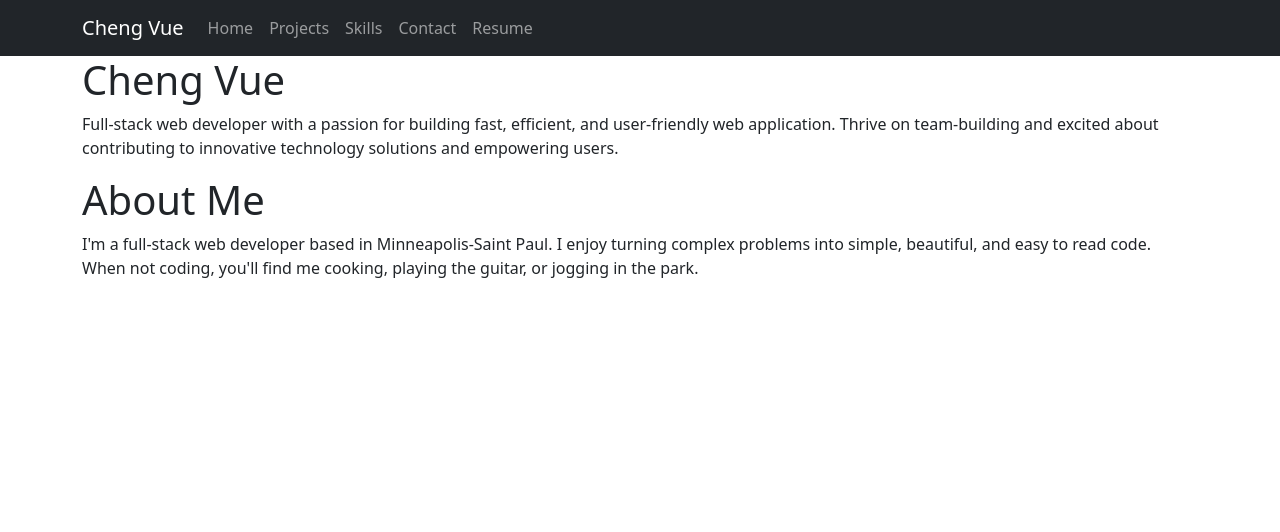
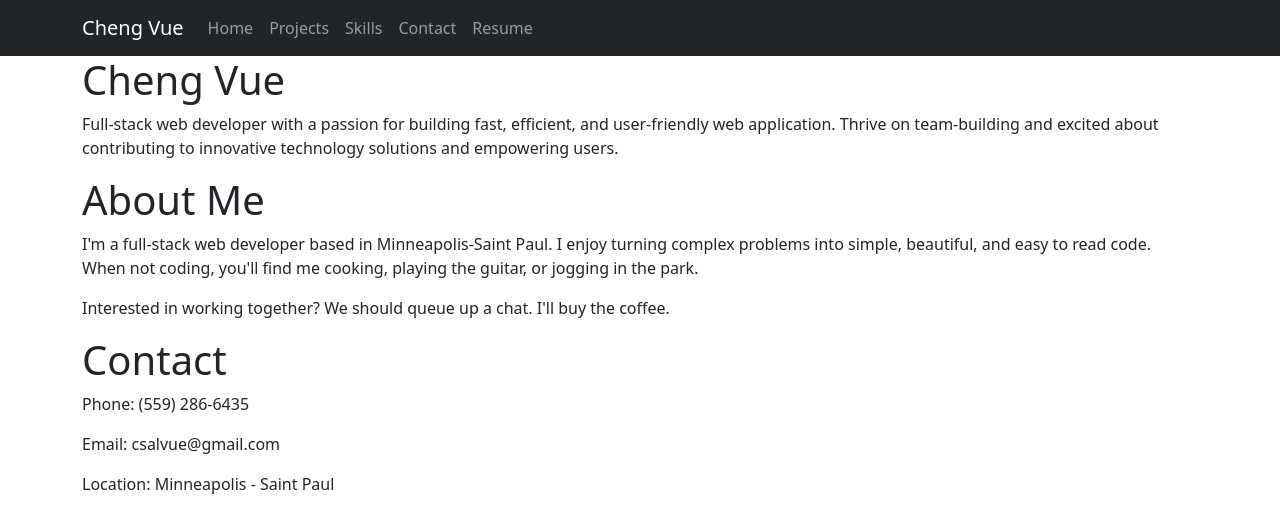
Before and after one commit to Cheng0315/portfolio, a React (Vite) app: page / in a window 1280 px wide. Shown: the top 532 px of the page. Built offline with nearby package versions, Linux system fonts and the light colour scheme.

Commit message:
add contact info to aboutMe component

```diff
--- a/src/components/AboutMe.jsx
+++ b/src/components/AboutMe.jsx
@@ -9,6 +9,13 @@ function AboutMe() {
         I enjoy turning complex problems into simple, beautiful, and easy to read code.
         When not coding, you'll find me cooking, playing the guitar, or jogging in the park.
       </p>
+      <p>Interested in working together? We should queue up a chat. I'll buy the coffee.</p>
+      <div className='contact'>
+        <h1>Contact</h1>
+        <p className='phone'> Phone: (559) 286-6435</p>
+        <p className='email'> Email: csalvue@gmail.com</p>
+        <p className='location'> Location: Minneapolis - Saint Paul</p>
+      </div>
     </div>
   );
 }
```
